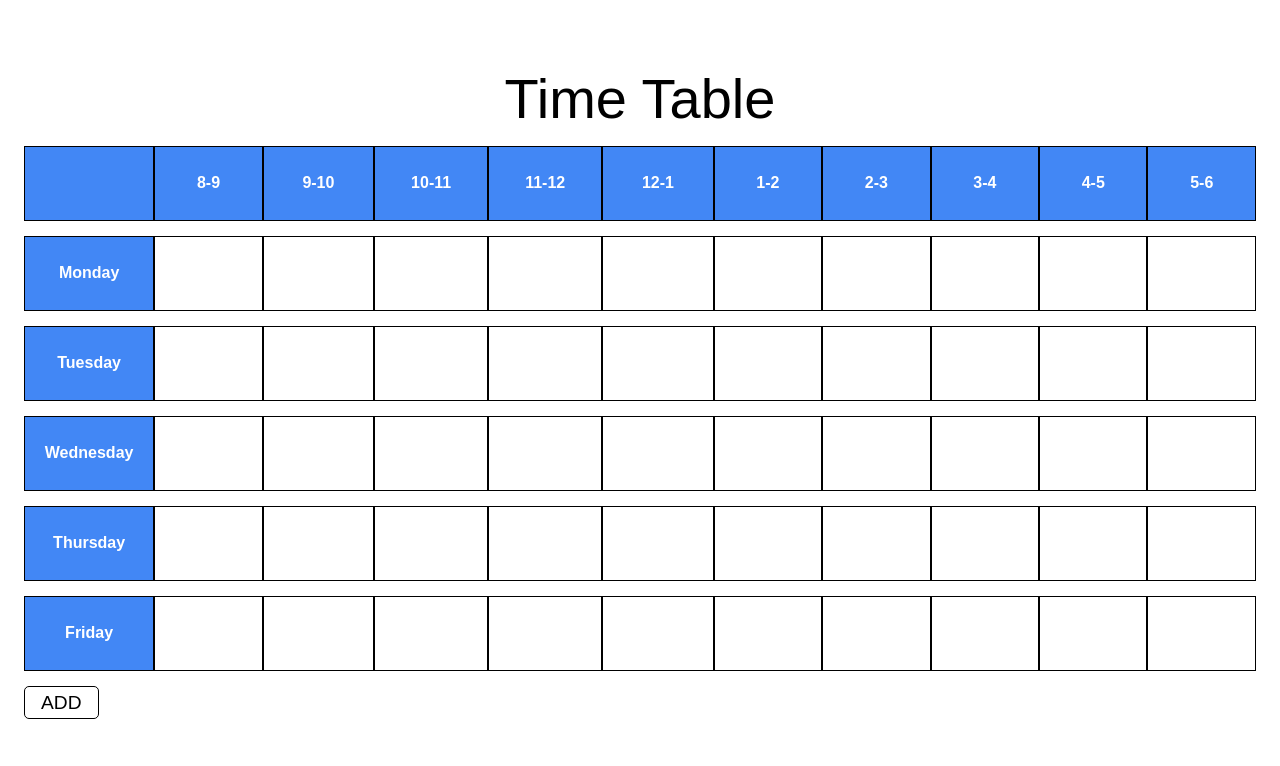
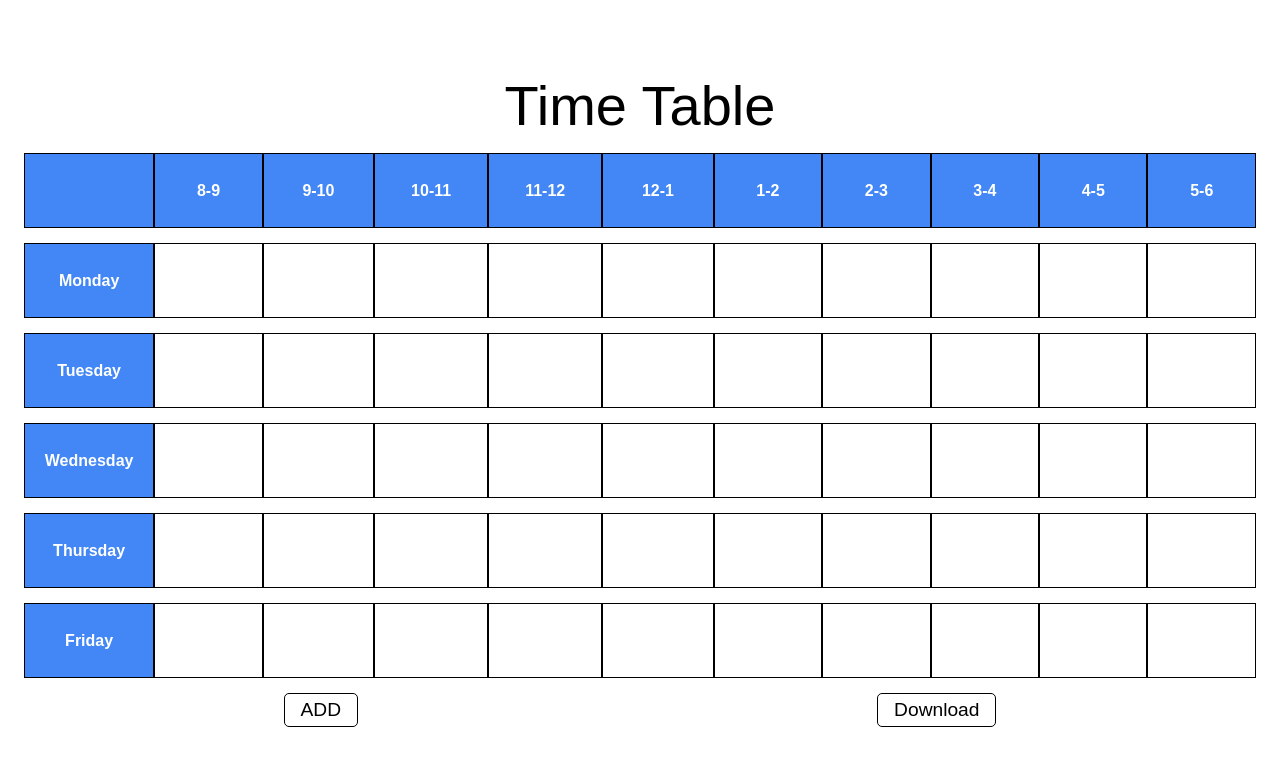
Before and after one commit to VivekRanjan94/time-table-maker, a React (Create React App) app: page / in a window 1280 px wide. Shown: the top 766 px of the page. Built offline with nearby package versions, Linux system fonts and the light colour scheme.

Commit message:
added download feature

```diff
--- a/package.json
+++ b/package.json
@@ -8,6 +8,7 @@
     "@testing-library/react": "^13.3.0",
     "@testing-library/user-event": "^13.5.0",
     "react": "^18.2.0",
+    "react-component-export-image": "^1.0.6",
     "react-dom": "^18.2.0",
     "react-scripts": "5.0.1",
     "sass": "^1.54.0",
--- a/src/App.jsx
+++ b/src/App.jsx
@@ -1,4 +1,5 @@
-import React, { useReducer } from 'react'
+import React, { useReducer, useRef } from 'react'
+import { exportComponentAsJPEG } from 'react-component-export-image'
 
 import Modal from './Modal'
 import Slot from './Slot'
@@ -52,6 +53,7 @@ const generate_slots = () => {
 const INITIAL_SLOTS = generate_slots()
 
 const App = () => {
+  const tableRef = useRef()
   const reducer = (state, action) => {
     switch (action.TYPE) {
       case 'ADD': {
@@ -138,7 +140,7 @@ const App = () => {
         <AddSlotForm dispatch={dispatch} />
       </Modal>
       <header>Time Table</header>
-      <table>
+      <table ref={tableRef}>
         <thead>
           <tr>
             <th></th>
@@ -171,6 +173,8 @@ const App = () => {
             )
           })}
         </tbody>
+      </table>
+      <div className='buttons'>
         <button
           className='add-btn'
           onClick={(e) => {
@@ -181,7 +185,15 @@ const App = () => {
         >
           ADD
         </button>
-      </table>
+        <button
+          className='download-btn'
+          onClick={() => {
+            exportComponentAsJPEG(tableRef)
+          }}
+        >
+          Download
+        </button>
+      </div>
     </div>
   )
 }
--- a/src/Styles/_globals.scss
+++ b/src/Styles/_globals.scss
@@ -24,6 +24,11 @@ header {
   // color: #4287f5 ;
 }
 
+.buttons {
+  display: flex;
+  align-items: center;
+  justify-content: space-around;
+
   .add-btn {
     cursor: pointer;
     background: none;
@@ -38,3 +43,18 @@ header {
       background-color: #ccc;
     }
   }
+  .download-btn {
+    cursor: pointer;
+    background: none;
+    border: 1px solid black;
+    border-radius: 5px;
+    padding: 0.3rem 1rem;
+
+    // font-weight: bold;
+    font-size: 1.2rem;
+
+    &:hover {
+      background-color: #ccc;
+    }
+  }
+}
```
Also changed, not shown: 1 other file (tests, documents, lock files or other folders). Lines whose indentation alone changed are shown as unchanged.
